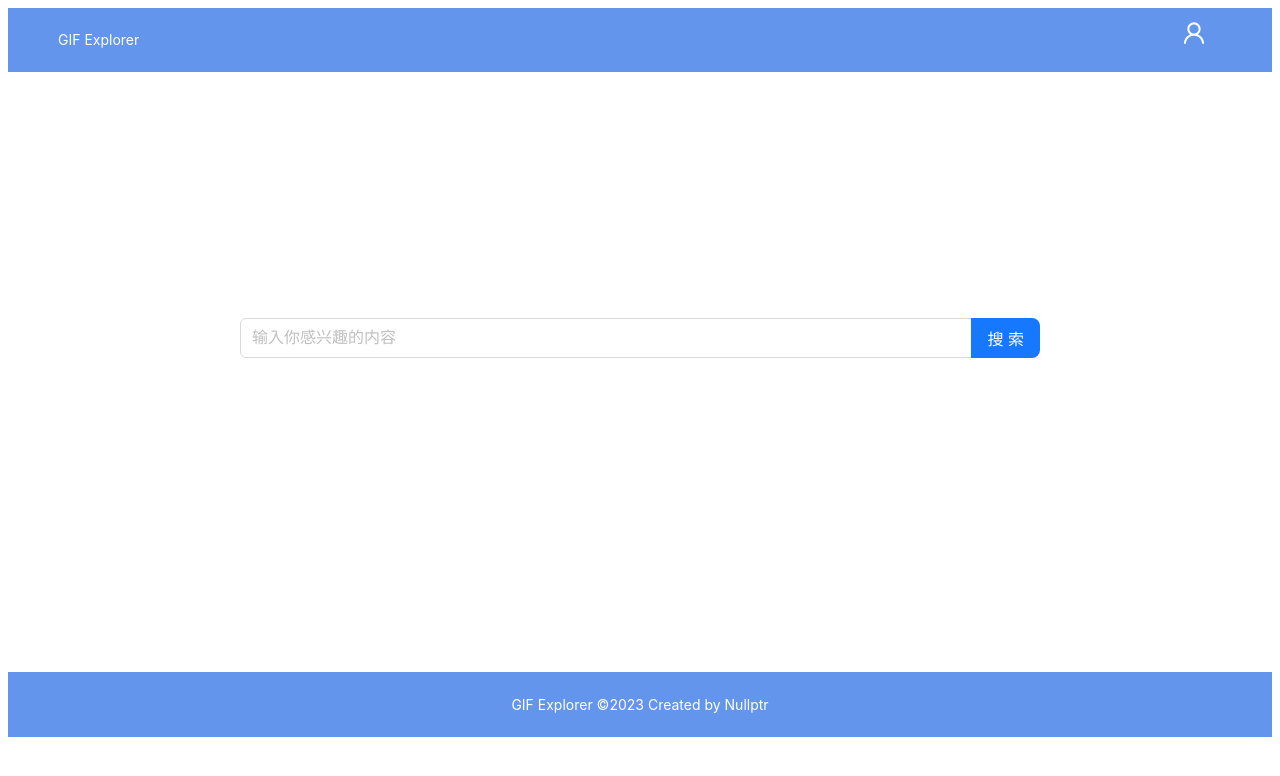
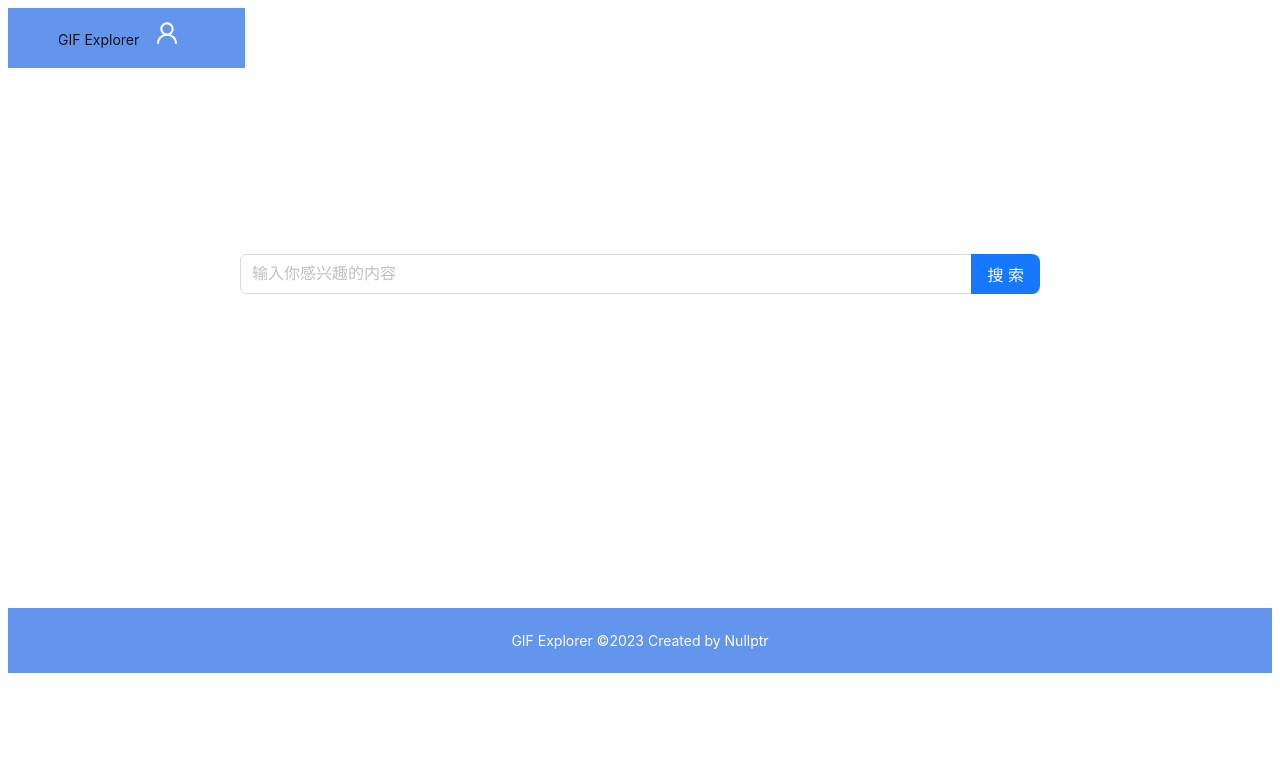
Before and after one commit to chengsx21/GifExplorer-frontend, a Next.js app: page / in a window 1280 px wide. Shown: the top 776 px of the page. Built offline with nearby package versions, Linux system fonts and the light colour scheme.

Commit message:
refactor: move header and footer to new modules

```diff
--- /dev/null
+++ b/src/components/footer.tsx
@@ -0,0 +1,18 @@
+import { Layout } from 'antd';
+
+const { Footer } = Layout;
+
+const footerStyle: React.CSSProperties = {
+    textAlign: 'center',
+    color: '#fff',
+    backgroundColor: '#6495ED',
+};
+
+// Footer of the index page
+export const MainFooter = () => {
+    return (
+        <Footer style={footerStyle}>
+            GIF Explorer ©2023 Created by Nullptr
+        </Footer>
+    );
+};
--- /dev/null
+++ b/src/components/header.tsx
@@ -0,0 +1,32 @@
+import { Button, Layout, Menu } from 'antd';
+import { UserOutlined } from '@ant-design/icons';
+import { useRouter } from 'next/router';
+
+const headerStyle: React.CSSProperties = {
+    position: 'fixed',
+    paddingInline: 50,
+    height: 60,
+    backgroundColor: '#6495ED',
+    display: 'flex',
+    flexDirection: 'row',
+};
+
+const { Header, Footer, Sider, Content } = Layout;
+
+// Header of the index page, with a linker to page "/login"
+export const MainHeader = () => {
+    const router = useRouter();
+    return (
+        <Header style={headerStyle}>
+            <div className="logo" />
+            <div className="title">
+                GIF Explorer
+            </div>
+            <div>
+                <Button type="link" onClick={() => { router.push("/login") }}>
+                    <UserOutlined style={{ fontSize: '1.5rem', color: "white" }} />
+                </Button>
+            </div>
+        </Header>
+    );
+};
--- a/src/pages/index.tsx
+++ b/src/pages/index.tsx
@@ -1,38 +1,10 @@
 import React, { useState } from 'react';
-import { useRouter } from "next/router";
 import { Input, Layout, Image, Button } from 'antd';
-import { UserOutlined } from '@ant-design/icons'
+import { MainHeader } from '../components/header';
+import { MainFooter } from '../components/footer';
 
-const { Header, Content, Footer } = Layout;
+const { Header, Footer, Sider, Content } = Layout;
 const { Search } = Input;
-
-// Header of the index page, with a linker to page "/login"
-const IndexHeader = () => {
-    const headerStyle: React.CSSProperties = {
-        color: 'white',
-        height: 64,
-        paddingInline: 50,
-        lineHeight: '64px',
-        backgroundColor: '#6495ED',
-        display: 'flex',
-        flexDirection: 'row',
-    };
-
-    const router = useRouter();
-
-    return (
-        <Header style={headerStyle}>
-            <div style={{ marginRight: 'auto' }}>
-                GIF Explorer
-            </div>
-            <div>
-                <Button type="link" onClick={() => {router.push("/login")}}>
-                    <UserOutlined style={{ fontSize: '1.5rem', color:"white"} } />
-                </Button>
-            </div>
-        </Header>
-    );
-};
 
 // Search box of the index page, consider moving to folder "components" for reusing
 const IndexSearchBox = () => {
@@ -88,29 +60,12 @@ const IndexContent = () => {
     );
 };
 
-// Footer of the index page
-const IndexFooter = () => {
-    const footerStyle: React.CSSProperties = {
-        textAlign: 'center',
-        color: '#fff',
-        backgroundColor: '#6495ED',
-    };
-
-    return (
-        <Footer style={footerStyle}>
-            GIF Explorer ©2023 Created by Nullptr
-        </Footer>
-    );
-
-};
-
-
 const IndexScreen = () => {
     return (
         <Layout className="layout">
-            {IndexHeader()}
-            {IndexContent()}
-            {IndexFooter()}
+            <MainHeader />
+            <IndexContent />
+            <MainFooter />
         </Layout>
     );
 }
```
